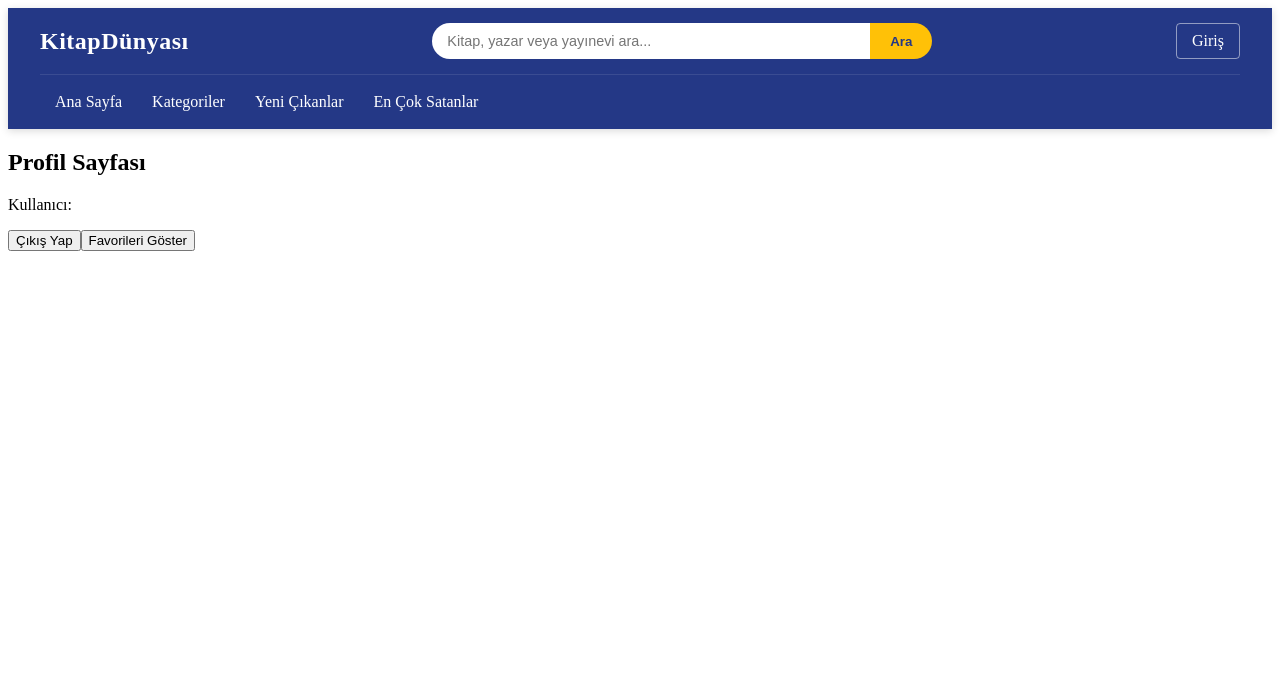
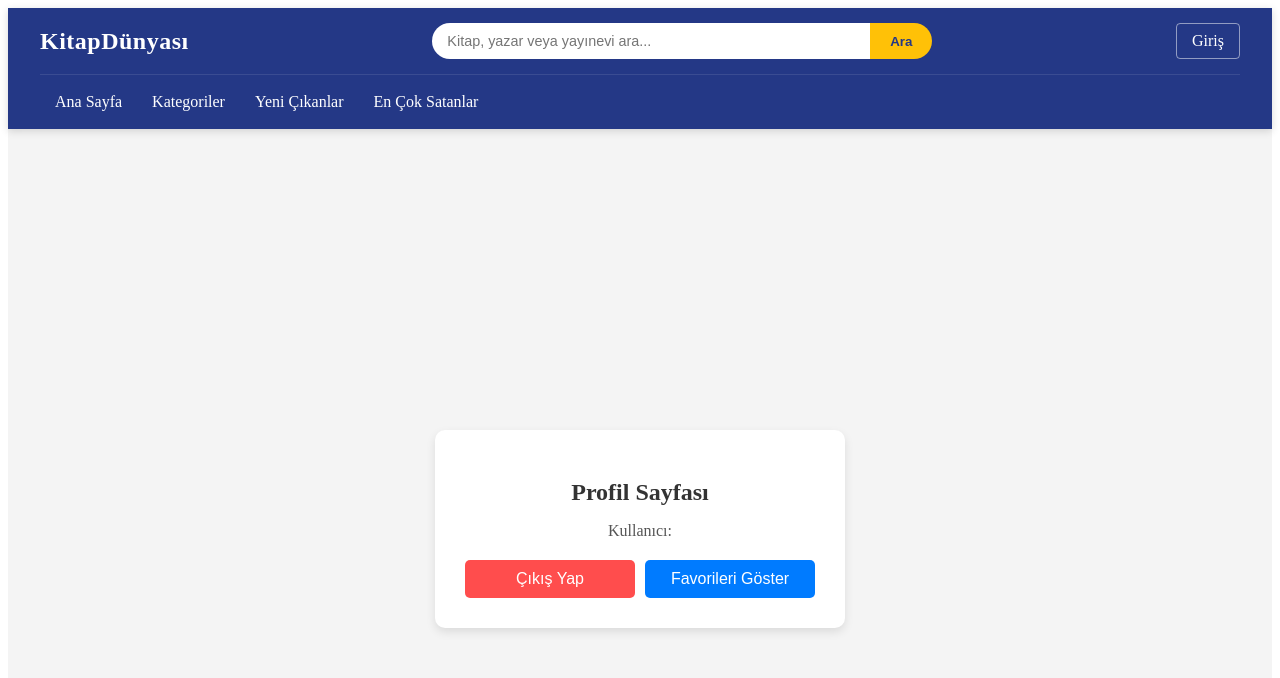
Before and after one commit to hakangulmek/Kitap-D-nyas--Pro---Geli-mi--Kitap-Listeleme-ve-Y-netim-Uygulamas-, a Vue app in the folder Kitap_Dünyasi/: page /profile in a window 1280 px wide. Shown: the top 678 px of the page. Built offline with nearby package versions, Linux system fonts and the light colour scheme; sample sign-in values are in the browser's storage.

Commit message:
Profil sayfası için stil güncellemeleri yapıldı; kullanıcı bilgileri ve butonlar için yeni tasarım eklendi. SASS bağımlılığı eklendi.

```diff
--- a/Kitap_Dünyasi/package.json
+++ b/Kitap_Dünyasi/package.json
@@ -21,6 +21,7 @@
   },
   "devDependencies": {
     "@vitejs/plugin-vue": "^5.2.1",
+    "sass-embedded": "^1.86.0",
     "vite": "^6.2.1",
     "vite-plugin-vue-devtools": "^7.7.2"
   }
--- a/Kitap_Dünyasi/src/views/ProfileView.vue
+++ b/Kitap_Dünyasi/src/views/ProfileView.vue
@@ -15,10 +15,88 @@ const favorites = () => {
 </script>
 
 <template>
-  <div>
-    <h2>Profil Sayfası</h2>
-    <p>Kullanıcı: {{ authStore.user?.email }}</p>
-    <button @click="logout">Çıkış Yap</button>
-    <button @click="favorites">Favorileri Göster</button>
+  <div class="profile-container">
+    <div class="profile-card">
+      <h2>Profil Sayfası</h2>
+      <p class="user-email">
+        Kullanıcı: <span>{{ authStore.user?.email }}</span>
+      </p>
+      <div class="button-group">
+        <button @click="logout" class="logout-btn">Çıkış Yap</button>
+        <button @click="favorites" class="favorites-btn">
+          Favorileri Göster
+        </button>
+      </div>
+    </div>
   </div>
 </template>
+
+<style scoped lang="scss">
+.profile-container {
+  display: flex;
+  justify-content: center;
+  align-items: center;
+  min-height: 100vh;
+  background-color: #f4f4f4;
+}
+
+.profile-card {
+  background: #fff;
+  padding: 30px;
+  border-radius: 10px;
+  box-shadow: 0 4px 10px rgba(0, 0, 0, 0.1);
+  text-align: center;
+  width: 350px;
+
+  h2 {
+    font-size: 24px;
+    color: #333;
+    margin-bottom: 15px;
+  }
+
+  .user-email {
+    font-size: 16px;
+    color: #555;
+    margin-bottom: 20px;
+
+    span {
+      font-weight: bold;
+      color: #222;
+    }
+  }
+
+  .button-group {
+    display: flex;
+    justify-content: space-between;
+    gap: 10px;
+
+    button {
+      flex: 1;
+      padding: 10px;
+      font-size: 16px;
+      border: none;
+      border-radius: 5px;
+      cursor: pointer;
+      transition: all 0.3s ease-in-out;
+    }
+
+    .logout-btn {
+      background: #ff4d4d;
+      color: white;
+
+      &:hover {
+        background: #cc0000;
+      }
+    }
+
+    .favorites-btn {
+      background: #007bff;
+      color: white;
+
+      &:hover {
+        background: #0056b3;
+      }
+    }
+  }
+}
+</style>
```
Also changed, not shown: 1 other file (tests, documents, lock files or other folders).
